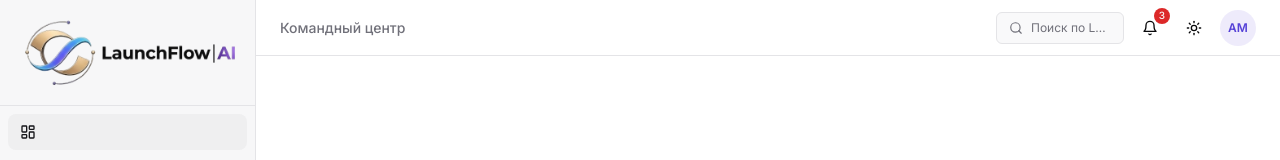
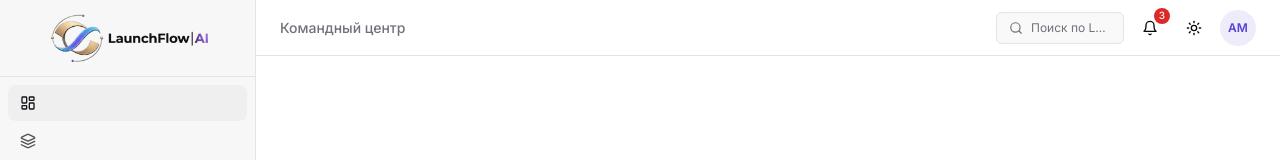
Before and after one commit to Kristine79/launchflow-ai, a React (Vite) app: page /dashboard in a window 1280 px wide. Shown: the top 160 px of the page. Built offline with nearby package versions, Linux system fonts and the light colour scheme; no server answers.

Commit message:
Reduce logo padding py-3→py-2, width w-full→w-3/4

```diff
--- a/src/core/layout/Sidebar.tsx
+++ b/src/core/layout/Sidebar.tsx
@@ -91,8 +91,8 @@ export function Sidebar({ mobileOpen, onMobileClose }: SidebarProps) {
 
   const logoBlock = (!collapsed || isMobile) && (
     <div className="border-b overflow-hidden">
-      <div className="flex items-center justify-center px-4 py-3">
-        <img src={logoSrc} alt="LaunchFlow AI" className="w-full h-auto object-contain" />
+      <div className="flex items-center justify-center px-4 py-2">
+        <img src={logoSrc} alt="LaunchFlow AI" className="w-3/4 h-auto object-contain" />
       </div>
     </div>
   );
```
